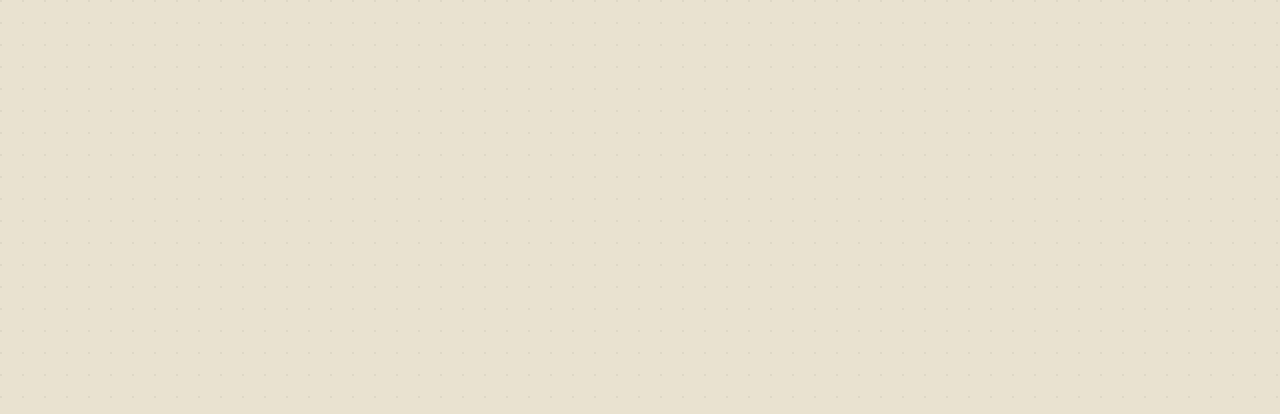
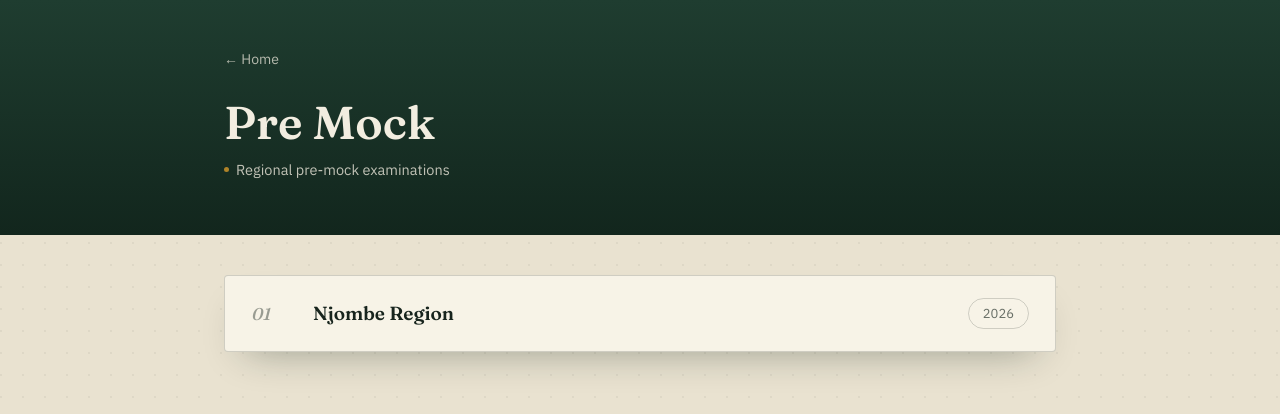
Before and after one commit to visualixefoundation/necta-exams, a Next.js app: page /pre-mock in a window 1280 px wide. Before the commit this address had no page. Shown: the top 414 px of the page. Built offline with nearby package versions, Linux system fonts and the light colour scheme.

Commit message:
Pre-Mock landing: Njombe Region 2026

```diff
--- /dev/null
+++ b/app/pre-mock/page.js
@@ -0,0 +1,50 @@
+import Link from "next/link";
+import { preMockRegions } from "../../lib/premock";
+
+export const metadata = {
+  title: "Pre Mock Exams | NECTA A-Level Papers",
+  description: "Regional pre-mock A-Level exam papers for revision.",
+};
+
+export default function PreMockPage() {
+  return (
+    <>
+      <header className="band">
+        <div className="wrap">
+          <Link href="/" className="crumb">
+            ← Home
+          </Link>
+          <h1 className="subject-title">Pre Mock</h1>
+          <div className="subject-meta">
+            <span>
+              <i className="dot" />
+              Regional pre-mock examinations
+            </span>
+          </div>
+        </div>
+      </header>
+
+      <main className="wrap">
+        <section className="register">
+          <div className="ledger">
+            {preMockRegions.map((region, i) => (
+              <Link
+                key={region.id}
+                href={`/pre-mock/${region.id}`}
+                className="ledger-row"
+              >
+                <span className="ledger-num">
+                  {String(i + 1).padStart(2, "0")}
+                </span>
+                <span>
+                  <p className="ledger-name">{region.name}</p>
+                </span>
+                <span className="ledger-count">{region.year}</span>
+              </Link>
+            ))}
+          </div>
+        </section>
+      </main>
+    </>
+  );
+}
```
